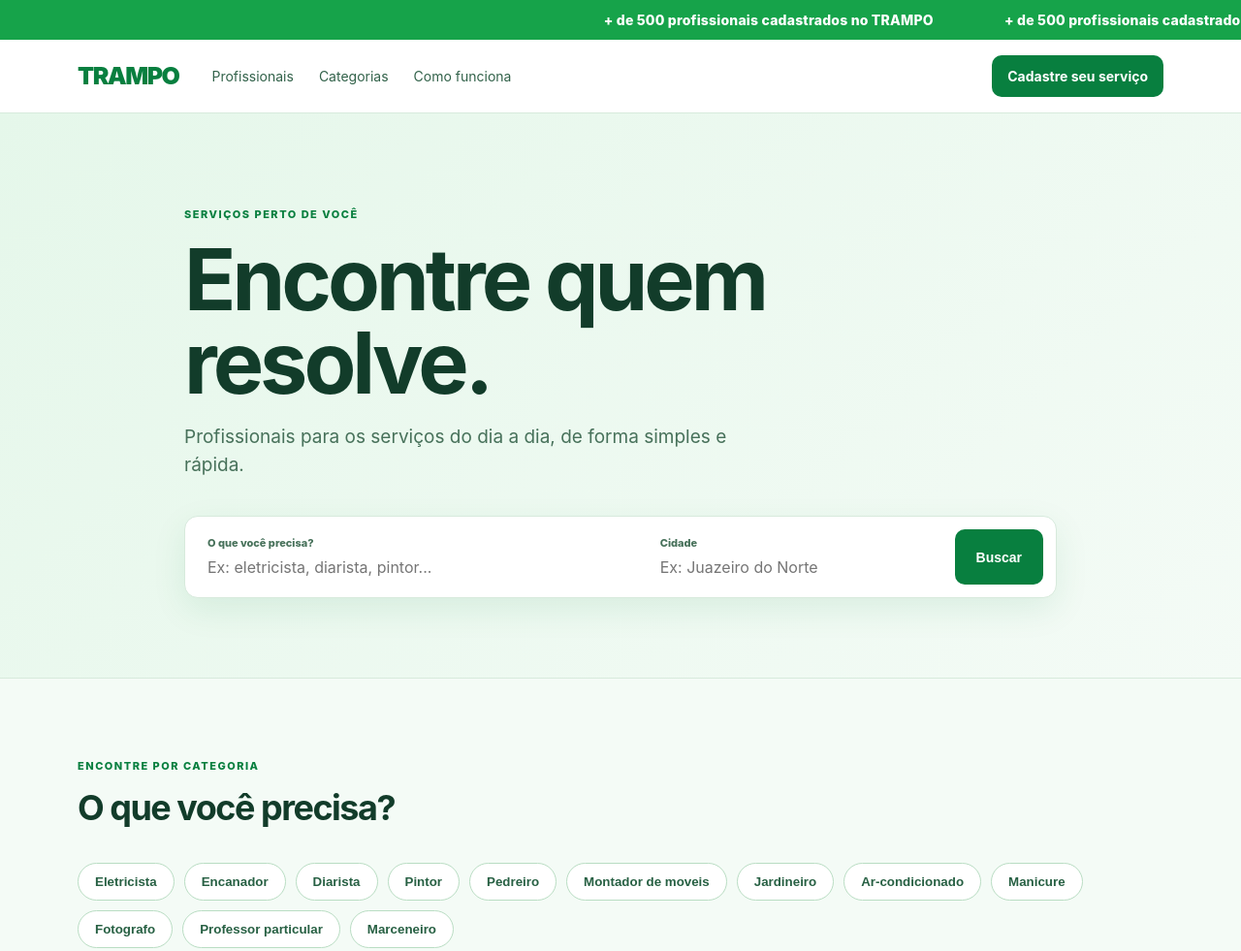
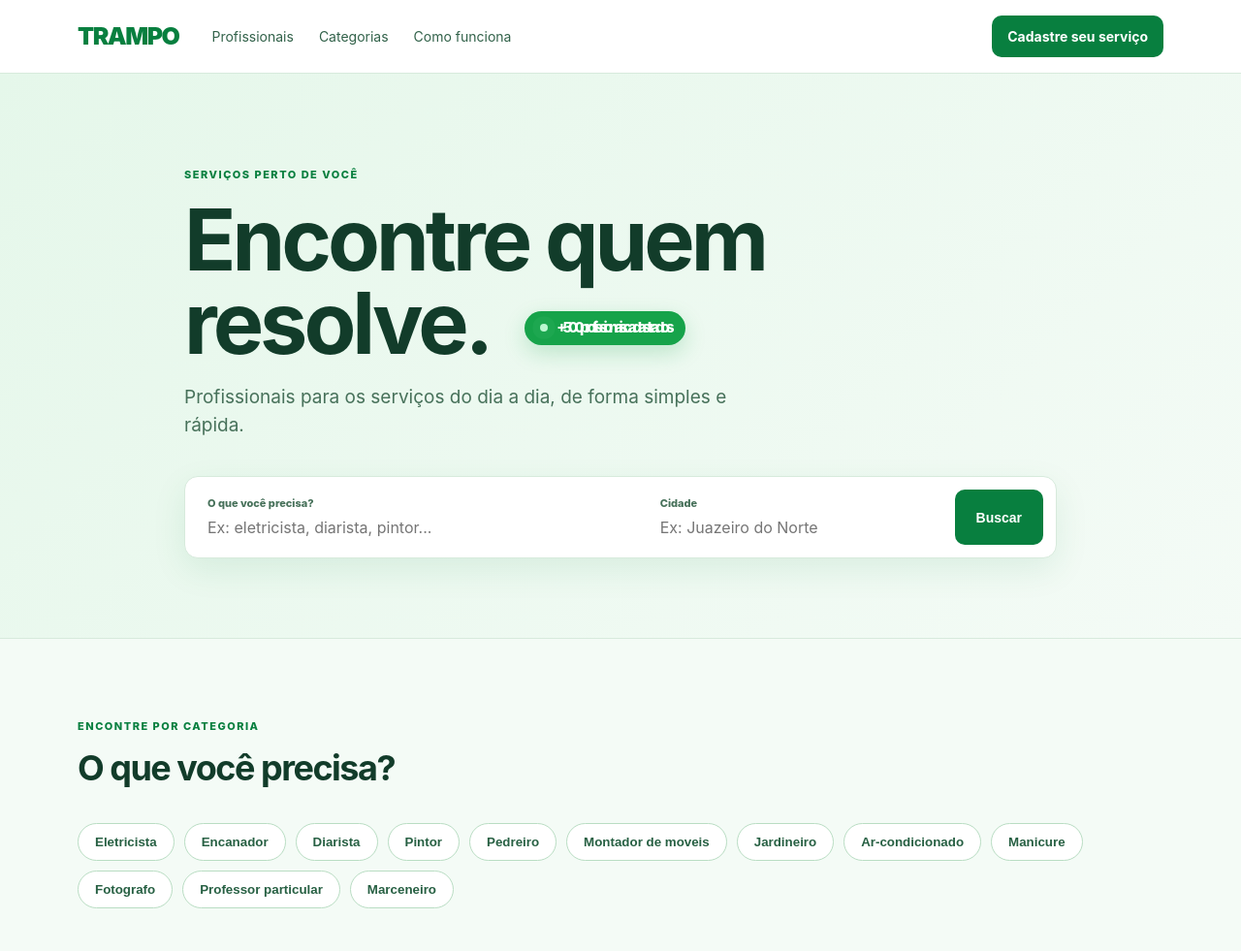
Before and after one commit to deusmeajudafavorr-star/trampo, a plain HTML site: page index.html in a window 1280 px wide. Shown: the top 981 px of the page at 97% size. Drawn offline with Linux system fonts and the light colour scheme.

Commit message:
Ajusta destaque de profissionais no hero

```diff
--- a/index.html
+++ b/index.html
@@ -7,48 +7,58 @@
   <title>TRAMPO | Encontre quem resolve</title>
   <link rel="stylesheet" href="styles.css">
   <style>
-    .trampo-top-banner {
-      width: 100%;
-      overflow: hidden;
+    .trampo-profissionais-badge {
+      display: inline-flex;
+      align-items: center;
+      gap: 9px;
+      margin-left: 22px;
+      padding: 10px 16px;
+      border-radius: 999px;
       background: #16a34a;
       color: #fff;
+      font-size: 15px;
       font-weight: 800;
-      font-size: 14px;
-      letter-spacing: .2px;
-      white-space: nowrap;
-      padding: 10px 0;
-      box-shadow: 0 2px 10px rgba(0, 0, 0, .08);
+      vertical-align: middle;
+      box-shadow: 0 8px 22px rgba(22, 163, 74, .22);
+      animation: trampo-badge-pulse 2s ease-in-out infinite;
     }
 
-    .trampo-top-banner-track {
-      display: inline-block;
-      padding-left: 100%;
-      animation: trampo-banner-move 16s linear infinite;
+    .trampo-profissionais-badge::before {
+      content: "";
+      width: 8px;
+      height: 8px;
+      border-radius: 50%;
+      background: #bbf7d0;
+      box-shadow: 0 0 0 0 rgba(187, 247, 208, .8);
+      animation: trampo-dot-pulse 2s infinite;
     }
 
-    .trampo-top-banner span {
-      display: inline-block;
-      margin-right: 70px;
+    @keyframes trampo-badge-pulse {
+      0%, 100% { transform: translateY(0); }
+      50% { transform: translateY(-3px); }
     }
 
-    @keyframes trampo-banner-move {
-      from { transform: translateX(0); }
-      to { transform: translateX(-100%); }
+    @keyframes trampo-dot-pulse {
+      0% { box-shadow: 0 0 0 0 rgba(187, 247, 208, .8); }
+      70% { box-shadow: 0 0 0 8px rgba(187, 247, 208, 0); }
+      100% { box-shadow: 0 0 0 0 rgba(187, 247, 208, 0); }
+    }
+
+    @media (max-width: 700px) {
+      .trampo-profissionais-badge {
+        display: flex;
+        width: fit-content;
+        margin: 14px 0 0;
+      }
     }
 
     @media (prefers-reduced-motion: reduce) {
-      .trampo-top-banner-track { animation: none; padding-left: 0; }
+      .trampo-profissionais-badge,
+      .trampo-profissionais-badge::before { animation: none; }
     }
   </style>
 </head>
 <body>
-  <div class="trampo-top-banner" aria-label="Mais de 500 profissionais cadastrados">
-    <div class="trampo-top-banner-track">
-      <span>+ de 500 profissionais cadastrados no TRAMPO</span>
-      <span>+ de 500 profissionais cadastrados no TRAMPO</span>
-    </div>
-  </div>
-
   <header class="header">
     <div class="container nav">
       <a class="logo" href="#">TRAMPO</a>
@@ -65,7 +75,7 @@
     <section class="hero">
       <div class="container hero-content">
         <span class="eyebrow">SERVIÇOS PERTO DE VOCÊ</span>
-        <h1>Encontre quem resolve.</h1>
+        <h1>Encontre quem resolve. <span class="trampo-profissionais-badge">+500 profissionais cadastrados</span></h1>
         <p>Profissionais para os serviços do dia a dia, de forma simples e rápida.</p>
         <form class="search-box" id="searchForm">
           <label><span>O que você precisa?</span><input id="serviceInput" type="search" placeholder="Ex: eletricista, diarista, pintor..."></label>
```
